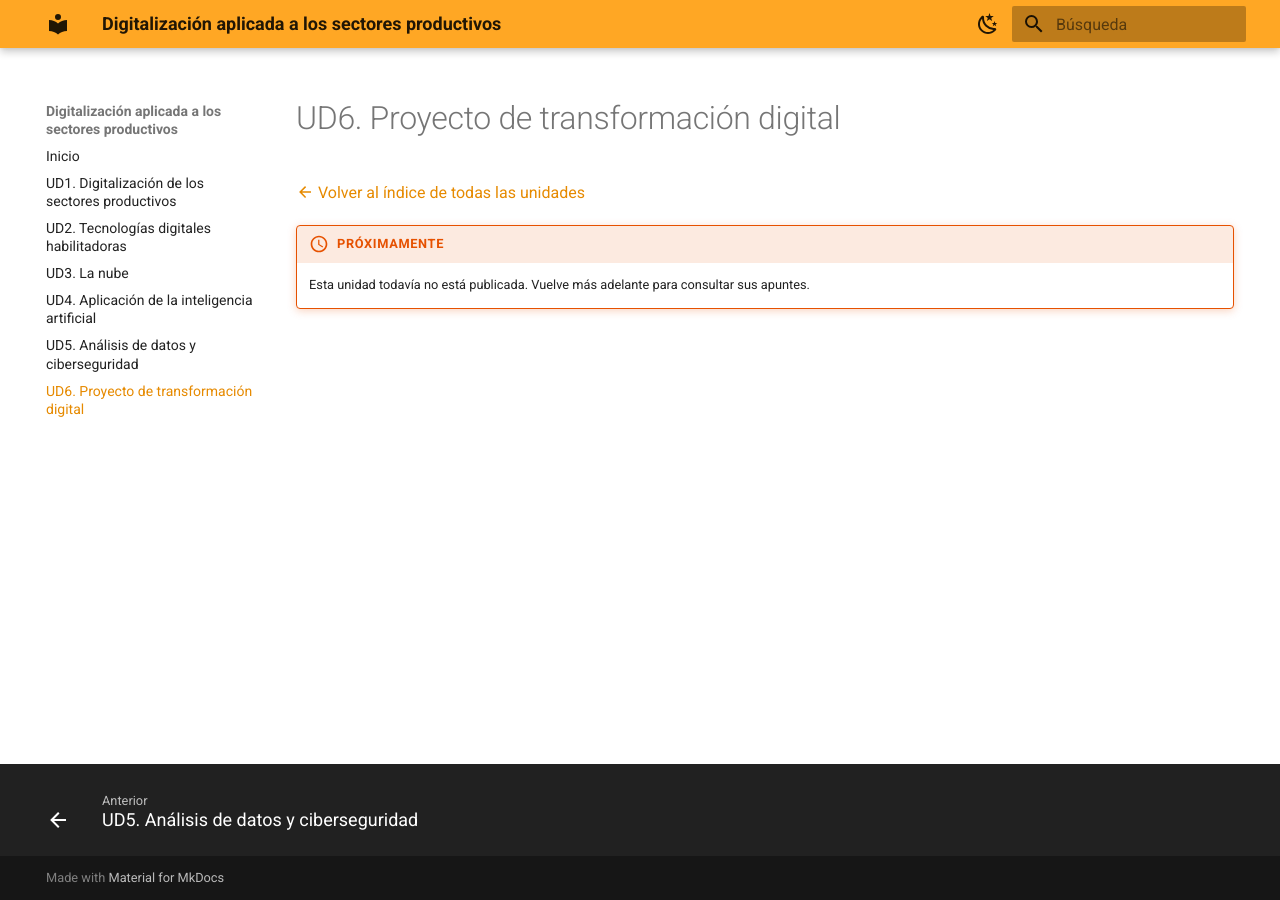
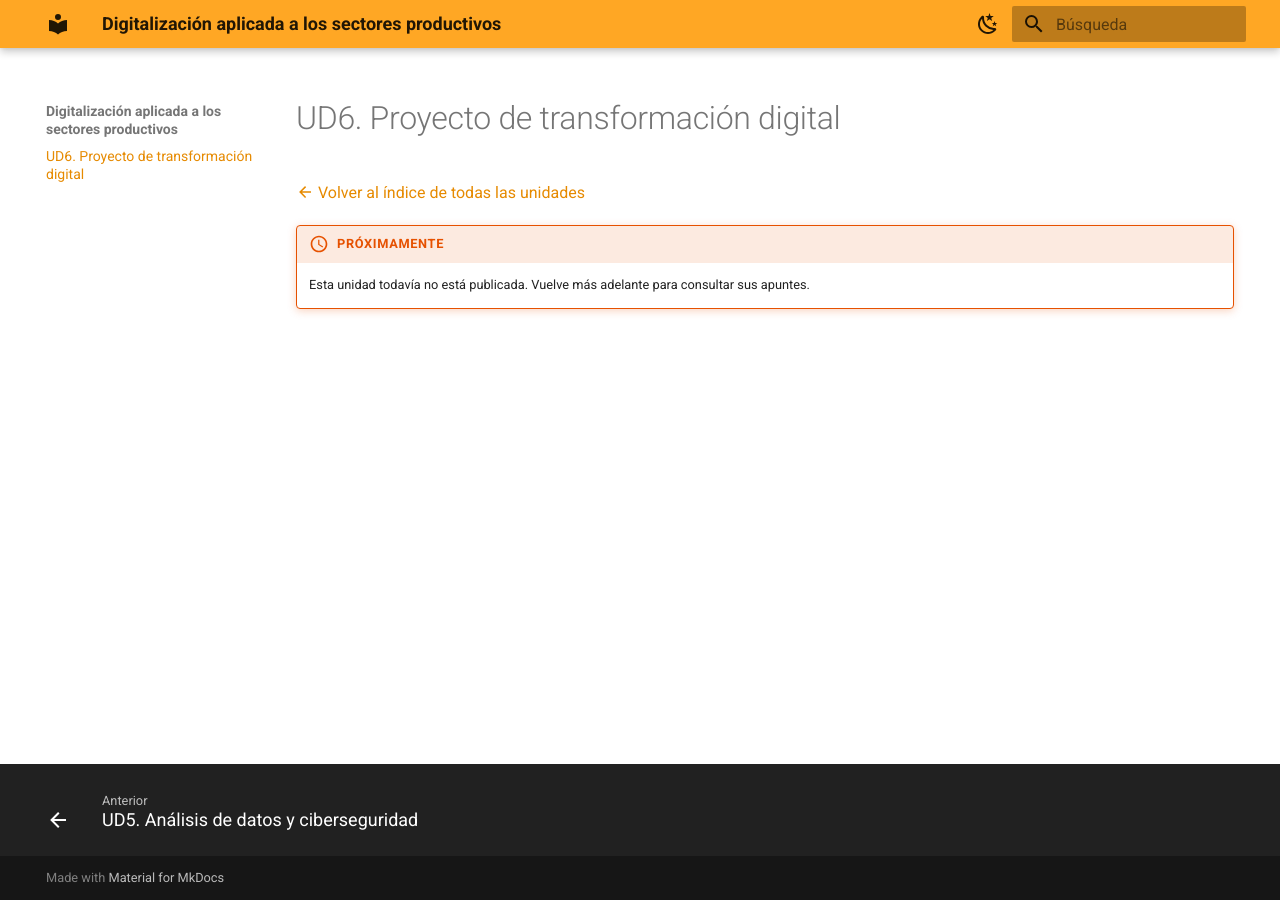
Before and after one commit to angelabserrano/digitalizacion, an MkDocs documentation site: the page built from docs/ud6.md, in a window 1280 px wide. Built offline with MkDocs 1.6.1 and Material for MkDocs 9.7.7, drawn with Linux system fonts in a browser that asks for light colours.

Commit message:
Navegación: reduce el menú izquierdo a un solo nivel por unidad
- toc_depth 2 para que el índice integrado solo muestre los apartados de
  primer nivel, sin subapartados.
- CSS: en cada página de unidad, oculta el resto de unidades del menú
  lateral; para saltar entre ellas está el enlace "Volver al índice".

Co-Authored-By: Claude Sonnet 5 <noreply@anthropic.com>
Claude-Session: https://claude.ai/code/session_01NCJH6bM7HtmtZNVfPZhLGh

```diff
--- a/docs/stylesheets/extra.css
+++ b/docs/stylesheets/extra.css
@@ -80,6 +80,12 @@
     margin-left: 0.4em;
 }
 
+/* Menú izquierdo: mostrar solo la unidad actual y sus apartados, no la lista
+   de todas las unidades (para eso está el enlace "Volver al índice"). */
+.md-nav--primary > .md-nav__list > .md-nav__item:not(.md-nav__item--active) {
+    display: none;
+}
+
 /* Título de cada actividad: barra de color a todo el ancho */
 .md-typeset .actividad-titulo {
     display: block;
--- a/mkdocs.yml
+++ b/mkdocs.yml
@@ -40,6 +40,7 @@ markdown_extensions:
       alternate_style: true
   - toc:
       permalink: true
+      toc_depth: 2
   - tables
   - attr_list
   - pymdownx.emoji:
```
